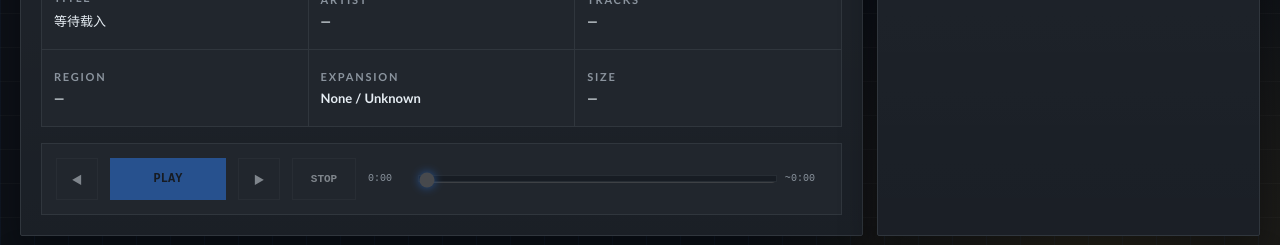
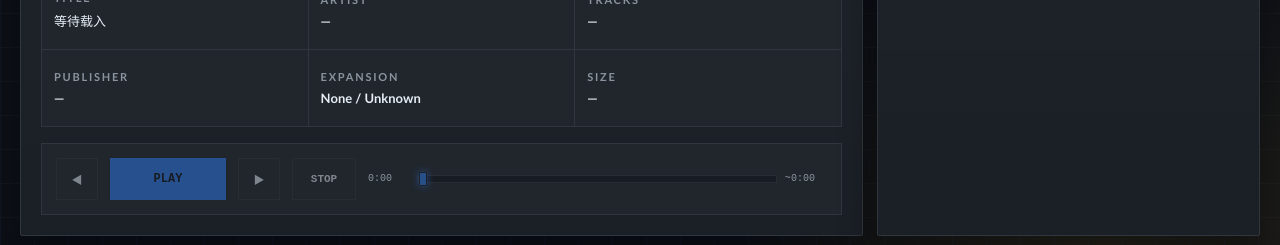
Before and after one commit to Algustav/816bitmusic, a React (Vite) app: page / in a window 1280 px wide. Shown: the part 565-810 px from the top of the page. Built offline with nearby package versions, Linux system fonts and the light colour scheme.

Commit message:
fix: simplify seek bar and show publisher metadata

```diff
--- a/src/App.tsx
+++ b/src/App.tsx
@@ -191,8 +191,8 @@ export default function App() {
               <strong>{metadata?.trackCount ?? "—"}</strong>
             </div>
             <div>
-              <span>REGION</span>
-              <strong>{metadata?.region ?? "—"}</strong>
+              <span>PUBLISHER</span>
+              <strong>{metadata?.copyright || "—"}</strong>
             </div>
             <div>
               <span>EXPANSION</span>
--- a/src/styles.css
+++ b/src/styles.css
@@ -253,10 +253,15 @@ button:disabled {
 
 .transport__seek {
   width: 100%;
-  height: 20px;
+  height: 14px;
   margin: 0;
+  padding: 0;
+  border: 0;
+  background: transparent;
   accent-color: var(--accent);
   cursor: pointer;
+  -webkit-appearance: none;
+  appearance: none;
 }
 
 .transport__seek:disabled {
@@ -265,40 +270,40 @@ button:disabled {
 }
 
 .transport__seek::-webkit-slider-runnable-track {
-  height: 7px;
+  height: 8px;
   border: 1px solid var(--line);
   background: var(--key-bg);
 }
 
 .transport__seek::-webkit-slider-thumb {
-  width: 14px;
+  width: 8px;
   height: 14px;
   margin-top: -4px;
-  border: 2px solid var(--panel);
-  border-radius: 50%;
+  border: 1px solid var(--panel);
+  border-radius: 1px;
   background: var(--accent);
-  box-shadow: 0 0 10px var(--accent);
+  box-shadow: 0 0 7px var(--accent);
   -webkit-appearance: none;
 }
 
 .transport__seek::-moz-range-track {
-  height: 7px;
+  height: 6px;
   border: 1px solid var(--line);
   background: var(--key-bg);
 }
 
 .transport__seek::-moz-range-progress {
-  height: 7px;
+  height: 6px;
   background: var(--accent);
 }
 
 .transport__seek::-moz-range-thumb {
-  width: 12px;
-  height: 12px;
-  border: 2px solid var(--panel);
-  border-radius: 50%;
+  width: 7px;
+  height: 13px;
+  border: 1px solid var(--panel);
+  border-radius: 1px;
   background: var(--accent);
-  box-shadow: 0 0 10px var(--accent);
+  box-shadow: 0 0 7px var(--accent);
 }
 
 .track-list-panel {
```
